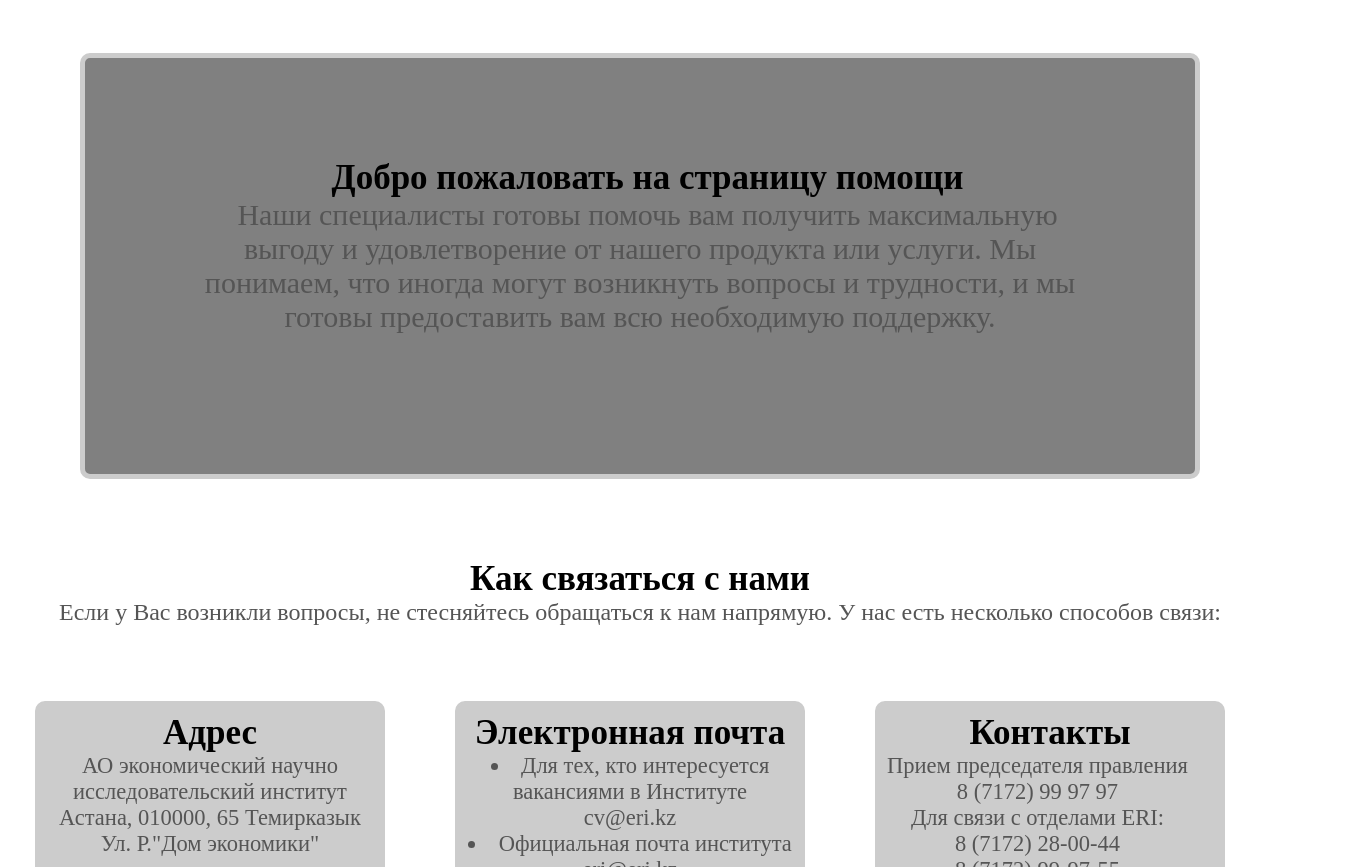
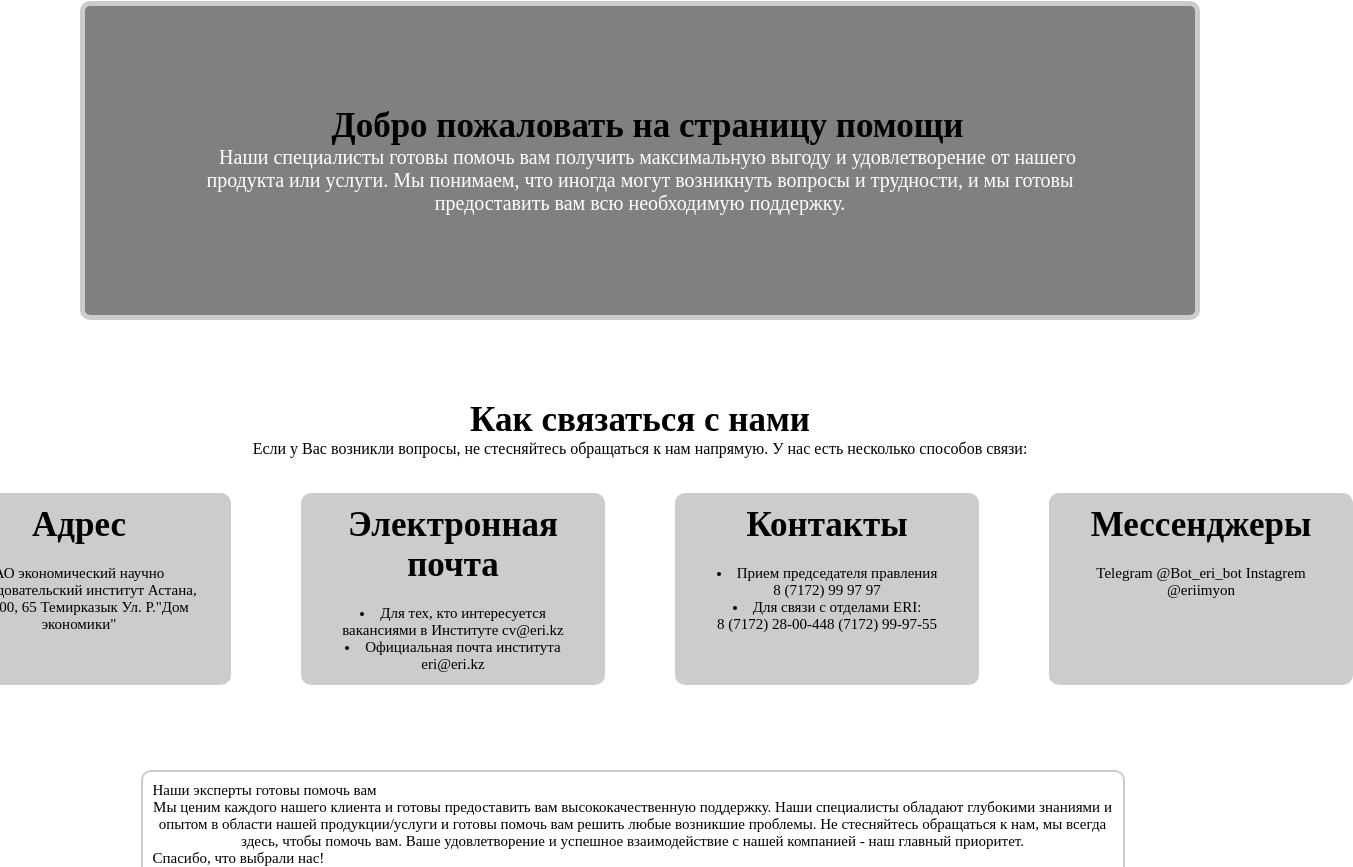
Before and after one commit to Azamat32/Economy-data, a React (Vite) app in the folder client/: page /help in a window 1280 px wide. Shown: the part 173-1040 px from the top of the page, 1353 px wide, since content can reach past the window. Built offline with nearby package versions, Linux system fonts and the light colour scheme.

Commit message:
add table

```diff
--- a/client/src/pages/ElementIndexTable/ElementIndexTable.scss
+++ b/client/src/pages/ElementIndexTable/ElementIndexTable.scss
@@ -25,7 +25,12 @@
   text-align: left;
   margin: 0 auto;
   overflow: scroll;
+ .table_body_element{
+  max-width: 60px;
+  font-size: 10px;
+  padding: 20px;
 
+ }
   .table_head {
     border: 1px solid #000;
 
@@ -34,9 +39,8 @@
       display: flex;
       width: 100%;
 
-      p {
+      .table_body_element {
         text-align: center;
-        padding: 10px;
         border-collapse: collapse;
         padding: 10px;
         width: 100%;
@@ -53,19 +57,17 @@
 
     div {
       display: flex;
-      grid-template-columns: repeat(1, 1fr);
       border-collapse: collapse;
       width: 100%;
       justify-content: space-between;
       border-bottom: 1px solid #000;
       height: auto;
-      p {
+      .table_body_element {
         text-align: center;
         display: flex;
         justify-content: center;
         align-items: center;
         border-collapse: collapse;
-        padding: 10px;
         width: 100%;
         border-right: 1px solid #000;
         &:last-child {
--- a/client/src/pages/ElementIndexTable/ElementIndexTable.tsx
+++ b/client/src/pages/ElementIndexTable/ElementIndexTable.tsx
@@ -36,22 +36,40 @@ const ElementIndexTable = () => {
     console.log(data);
 
     if (data && data.tables && data.tables.length > 0) {
-      // Assuming you want the first table path
-      const tablePath = data.tables[0].path;
-      fetchExcelFile(tablePath);
+      // Map each table object to a promise that fetches the Excel file
+      const fetchPromises = data.tables.map((table: { id: number; }) => {
+        return fetchExcelFile(table.id);
+      });
+
+      // Use Promise.all to send multiple requests concurrently
+      Promise.all(fetchPromises)
+        .then((excelBlobs) => {
+          // Combine the fetched Excel blobs into a single blob (if needed)
+          // For example, if you want to merge them into one Excel file
+          const combinedBlob = combineExcelBlobs(excelBlobs);
+
+          // Set the combined blob and parse it
+          setExcelData(combinedBlob);
+          parseExcelFile(combinedBlob);
+        })
+        .catch((error) => {
+          console.error("Error fetching Excel files:", error);
+        });
     }
   }, [data]);
 
-  const fetchExcelFile = async (tablePath: string) => {
-    const response = await axios.get(`http://127.0.0.1:8000/static/tables/${tablePath}.xlsx`, {
+  const fetchExcelFile = async (tableId: number) => {
+    const response = await axios.get(`http://127.0.0.1:8000/api/economic_index_excel/${tableId}`, {
       responseType: "blob",
     });
 
-    const blob = new Blob([response.data], {
-      type: "application/vnd.openxmlformats-officedocument.spreadsheetml.sheet",
-    });
-    setExcelData(blob);
-    parseExcelFile(blob);
+    return response.data;
+  };
+
+  // Utility function to combine multiple Excel blobs (if needed)
+  const combineExcelBlobs = (blobs: any[]) => {
+    // Example: Just return the first blob (you can customize this logic)
+    return blobs[0];
   };
 
 
@@ -101,7 +119,7 @@ return (
           <div>
             {sheetData[0].map((header: string, index: number) => (
 
-              <p key={index}>{header}</p>
+              <div className="table_body_element" key={index}>{header}</div>
             ))}
           </div>
         </div>
@@ -110,7 +128,7 @@ return (
             <div key={rowIndex}>
               {row.map((cell: any, cellIndex: number) => (
 
-                <p key={cellIndex}>{cell} <span className="border_elemnt"></span></p>
+                <div className="table_body_element" key={cellIndex}>{cell}</div>
 
 
               ))}
--- a/client/src/pages/HelpPage/HelpPage.scss
+++ b/client/src/pages/HelpPage/HelpPage.scss
@@ -1,15 +1,8 @@
-*{
-    margin: 0;
-    padding:0;
-    box-sizing:border-box;
-}
-body{
-    background: fixed;
-    color:black;
-}
+
+
 
 .block_1 {
-    margin-left:20px;
+  margin-left: 20px;
   background-color: gray;
   border: 5px solid #ccc;
   border-radius: 10px;
@@ -17,46 +10,56 @@ body{
   weight: 100px;
   margin: 80px;
 }
-.block_1,h2 {
+.block_1,
+h2 {
   font-size: 35px;
-    font-family: 'Times New Roman', Times, serif;
+  font-family: "Times New Roman", Times, serif;
   color: black;
 }
-.block_1,td {
+.block_1 {
   text-indent: 15px;
   font-size: 35px;
-    font-family: 'Times New Roman', Times, serif;
+  font-family: "Times New Roman", Times, serif;
   text-align: center;
 }
-.block_3,td {
+.block_3 {
   font-size: 30px;
-    font-family: 'Times New Roman', Times, serif;
+  font-family: "Times New Roman", Times, serif;
   text-align: center;
   margin: 50px;
   text-indent: 350px;
 }
 
-.block_1,p{
+.block_1 p {
   font-size: 20px;
-    font-family: 'Times New Roman', Times, serif;
+  font-family: "Times New Roman", Times, serif;
   color: white;
 }
+.block_parent {
+  display: flex;
+  max-width: 600px;
+  justify-content: center;
+  margin: 0 auto;
   .block {
-    margin-left:20px;
+    margin-left: 20px;
     margin: 20px 55px;
-    float: left;
     border: 2px solid #ccc;
     border-radius: 10px;
     padding: 10px;
     margin: 35px;
     max-width: 350px;
-    display: inline-block;
     font-size: 15px;
     width: 30%;
     flex: 0 0 calc(50% - 20px);
+    text-align: center;
     background-color: #ccc;
+    h2{
+        margin-bottom: 20px;
     }
-.block2{
+  }
+}
+
+.block2 {
   text-align: center;
   float: left;
   border: 2px solid #ccc;
@@ -65,10 +68,10 @@ body{
   margin: 150px;
   font-size: 15px;
   width: 95%;
-    margin-left:20px;
+  margin-left: 20px;
 }
 
-.block3{
+.block3 {
   padding-inline: 66px;
   display: inline-block;
   margin: 150px 50px;
@@ -80,7 +83,7 @@ body{
   margin: 50px 15px;
   font-size: 15px;
   width: 75%;
-    margin-left:0px;
+  margin-left: 0px;
 }
 
 /* Стилизация элементов внутри блоков */
--- a/client/src/pages/HelpPage/HelpPage.tsx
+++ b/client/src/pages/HelpPage/HelpPage.tsx
@@ -1,65 +1,77 @@
 import "./HelpPage.scss";
-type Props = {}
+type Props = {};
 
 const HelpPage = (props: Props) => {
   return (
-<body>
+    <>
+
       <div className="block_1">
         <h2>Добро пожаловать на страницу помощи</h2>
-<p>Наши специалисты готовы помочь вам получить максимальную выгоду и удовлетворение от нашего продукта или услуги. Мы понимаем, что иногда могут возникнуть вопросы и трудности, и мы готовы предоставить вам всю необходимую поддержку.</p>
+        <p>
+          Наши специалисты готовы помочь вам получить максимальную выгоду и
+          удовлетворение от нашего продукта или услуги. Мы понимаем, что иногда
+          могут возникнуть вопросы и трудности, и мы готовы предоставить вам всю
+          необходимую поддержку.
+        </p>
       </div>
       <div className="block_2">
-  <p> <h2>Как связаться с нами</h2>
-
+        <p>
+          {" "}
+          <h2>Как связаться с нами</h2>
           Если у Вас возникли вопросы, не стесняйтесь обращаться к нам напрямую.
- У нас есть несколько способов связи:</p>
+          У нас есть несколько способов связи:
+        </p>
       </div>
+      <div className="block_parent">
       <div className="block">
         <h2>Адрес</h2>
         <p>
-        АО экономический научно исследовательский институт
-        Астана, 010000, 65 Темирказык Ул. Р."Дом экономики"</p>
+          АО экономический научно исследовательский институт Астана, 010000, 65
+          Темирказык Ул. Р."Дом экономики"
+        </p>
       </div>
       <div className="block">
         <h2>Электронная почта</h2>
-    <p><li>Для тех, кто интересуется</li>
-       вакансиями в Институте
-       cv@eri.kz
-      <li>Официальная почта института
-                  eri@eri.kz </li>
+        <p>
+          <li>Для тех, кто интересуется</li>
+          вакансиями в Институте cv@eri.kz
+          <li>Официальная почта института eri@eri.kz </li>
         </p>
       </div>
       <div className="block">
         <h2>Контакты</h2>
         <p>
-       <tr>Прием председателя правления</tr>
-        <tr>8 (7172) 99 97 97</tr>
-        <tr>Для связи с отделами ERI:</tr>
-        <tr> 8 (7172) 28-00-44</tr>
-        <tr>8 (7172) 99-97-55</tr>
+          <li>Прием председателя правления</li>
+          <span>8 (7172) 99 97 97</span>
+          <li>Для связи с отделами ERI:</li>
+          <span> 8 (7172) 28-00-44</span>
+          <span>8 (7172) 99-97-55</span>
         </p>
-
       </div>
 
       <div className="block">
         <h2>Мессенджеры</h2>
         <p>
-    <tr>Telegram  @Bot_eri_bot </tr>
-        <tr> Instagrem @eriimyon</tr>
+          <span>Telegram @Bot_eri_bot </span>
+          <span> Instagrem @eriimyon</span>
         </p>
       </div>
+      </div>
+
       <div className="block3">
-    <p><td>Наши эксперты готовы помочь вам</td>
-
-Мы ценим каждого нашего клиента и готовы предоставить вам высококачественную поддержку. Наши специалисты обладают глубокими знаниями и опытом в области нашей продукции/услуги и готовы помочь вам решить любые возникшие проблемы.
-
-Не стесняйтесь обращаться к нам, мы всегда здесь, чтобы помочь вам. Ваше удовлетворение и успешное взаимодействие с нашей компанией - наш главный приоритет.
-
+        <p>
+          <td>Наши эксперты готовы помочь вам</td>
+          Мы ценим каждого нашего клиента и готовы предоставить вам
+          высококачественную поддержку. Наши специалисты обладают глубокими
+          знаниями и опытом в области нашей продукции/услуги и готовы помочь вам
+          решить любые возникшие проблемы. Не стесняйтесь обращаться к нам, мы
+          всегда здесь, чтобы помочь вам. Ваше удовлетворение и успешное
+          взаимодействие с нашей компанией - наш главный приоритет.
           <tr>Спасибо, что выбрали нас!</tr>
         </p>
       </div>
-</body>
-  )
-}
+    </>
+  );
+};
 
-export default HelpPage
+export default HelpPage;
--- a/client/src/pages/NotFound/NotFound.scss
+++ b/client/src/pages/NotFound/NotFound.scss
@@ -22,7 +22,7 @@ h1 {
 
 }
 
-p {
+.notFound_text {
     font-size: 1.5em;
     color: #555;
     margin-bottom: 40px;
--- a/client/src/pages/NotFound/NotFound.tsx
+++ b/client/src/pages/NotFound/NotFound.tsx
@@ -6,7 +6,7 @@ const NotFound = (_props: Props) => {
   return (
     <div className="container">
       <h1>404</h1>
-      <p>Sorry, the page you are looking for could not be found.</p>
+      <p className="notFound_text">Sorry, the page you are looking for could not be found.</p>
       <a className="notFoundLink" href="/">Back</a>
     </div>
 
```
Also changed, not shown: client/src/pages/MainPage/MainPage.tsx (line endings or trailing spaces). Lines whose indentation alone changed are shown as unchanged.
